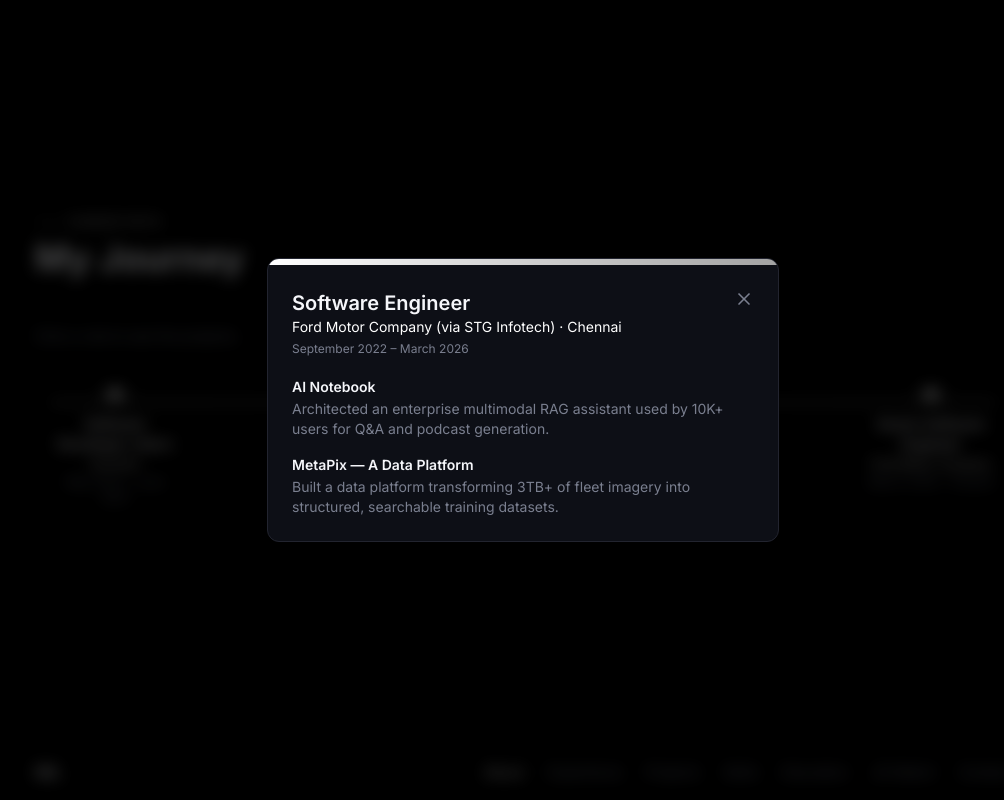
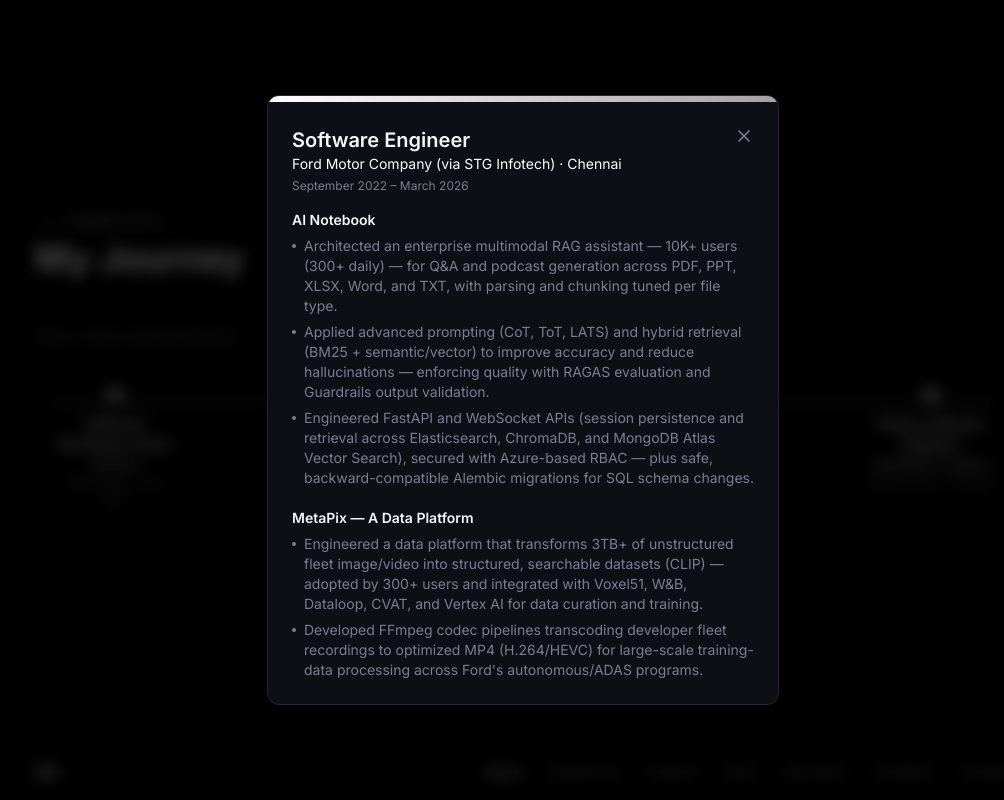
Before and after one commit to vrnarenkumar/know-naren, a React (Vite) app: page / in a window 1280 px wide. Both pictures are taken after a click on the button 776 px from the left and 446 px from the top of the page. Shown: the whole page, without its empty margins (117-1121 px from the left). Built offline with nearby package versions, Linux system fonts and the light colour scheme.

Commit message:
content: restore full detailed bullets in My Journey popups instead of one-liners

```diff
--- a/src/components/Experience.tsx
+++ b/src/components/Experience.tsx
@@ -75,10 +75,10 @@
               exit={{ opacity: 0, scale: 0.95, y: 10 }}
               transition={{ duration: 0.2, ease: 'easeOut' }}
               onClick={(e) => e.stopPropagation()}
-              className="w-full max-w-lg overflow-hidden rounded-xl border border-border bg-surface"
+              className="flex max-h-[85vh] w-full max-w-lg flex-col overflow-hidden rounded-xl border border-border bg-surface"
             >
-              <div className="h-1.5 bg-gradient-to-r from-accent to-accent-2" />
-              <div className="flex items-start justify-between gap-4 p-6 pb-0">
+              <div className="h-1.5 shrink-0 bg-gradient-to-r from-accent to-accent-2" />
+              <div className="flex shrink-0 items-start justify-between gap-4 p-6 pb-4">
                 <div>
                   <h3 className="text-xl font-semibold text-text-h">{role.title}</h3>
                   <p className="text-sm text-accent">
@@ -96,14 +96,23 @@
                 </button>
               </div>
 
-              <ul className="space-y-4 p-6 pt-5">
-                {role.projects.map((project) => (
-                  <li key={project.name}>
-                    <p className="text-sm font-semibold text-text-h">{project.name}</p>
-                    <p className="mt-0.5 text-sm text-text-dim">{project.summary}</p>
-                  </li>
-                ))}
-              </ul>
+              <div className="overflow-y-auto px-6 pb-6">
+                <ul className="space-y-5">
+                  {role.projects.map((project) => (
+                    <li key={project.name}>
+                      <p className="mb-1.5 text-sm font-semibold text-text-h">{project.name}</p>
+                      <ul className="space-y-1.5">
+                        {project.bullets.map((bullet) => (
+                          <li key={bullet} className="flex gap-2 text-sm text-text-dim">
+                            <span className="mt-2 h-1 w-1 shrink-0 rounded-full bg-text-dim" />
+                            {bullet}
+                          </li>
+                        ))}
+                      </ul>
+                    </li>
+                  ))}
+                </ul>
+              </div>
             </motion.div>
           </motion.div>
         )}
--- a/src/content.ts
+++ b/src/content.ts
@@ -20,7 +20,7 @@
 
 export type ExperienceProject = {
   name: string
-  summary: string
+  bullets: string[]
 }
 
 export type ExperienceRole = {
@@ -40,8 +40,10 @@
     projects: [
       {
         name: 'Supply-Chain Data Pipelines',
-        summary:
-          'Built async ETL pipelines ingesting 4.1M+ records and orchestrated concurrent crawlers across Azure VMs for model training data.',
+        bullets: [
+          'Built asynchronous ETL / data-engineering pipelines ingesting 4.1M+ records (RabbitMQ migrated to Kafka, PostgreSQL) for the supply-chain platform serving domestic e-commerce sellers.',
+          'Orchestrated concurrent crawler sessions across Azure VMs (BeautifulSoup, Selenium, tmux) to extract product descriptions, images, and metadata for model training.',
+        ],
       },
     ],
   },
@@ -53,8 +55,11 @@
     projects: [
       {
         name: 'SKU Content Automation',
-        summary:
-          'Trained and deployed deep-learning models (PyTorch, SageMaker) to auto-generate product descriptions and automate content for 50K+ Excel sheets.',
+        bullets: [
+          'Trained deep-learning models (PyTorch) on Amazon SageMaker — BLIP captioning and Faster R-CNN object detection — auto-generating product descriptions and keywords across 500+ SKUs and cutting manual content-creation effort by 50%.',
+          'Packaged models to Amazon ECR and served them via SageMaker endpoints, exposed through API Gateway + AWS Lambda — automating content for 50K+ Excel sheets across domestic SKUs.',
+          'Owned Azure VM infrastructure — provisioning microservices, monitoring, and disaster recovery — for a cross-functional team.',
+        ],
       },
     ],
   },
@@ -66,11 +71,18 @@
     projects: [
       {
         name: 'AI Notebook',
-        summary: 'Architected an enterprise multimodal RAG assistant used by 10K+ users for Q&A and podcast generation.',
+        bullets: [
+          'Architected an enterprise multimodal RAG assistant — 10K+ users (300+ daily) — for Q&A and podcast generation across PDF, PPT, XLSX, Word, and TXT, with parsing and chunking tuned per file type.',
+          'Applied advanced prompting (CoT, ToT, LATS) and hybrid retrieval (BM25 + semantic/vector) to improve accuracy and reduce hallucinations — enforcing quality with RAGAS evaluation and Guardrails output validation.',
+          'Engineered FastAPI and WebSocket APIs (session persistence and retrieval across Elasticsearch, ChromaDB, and MongoDB Atlas Vector Search), secured with Azure-based RBAC — plus safe, backward-compatible Alembic migrations for SQL schema changes.',
+        ],
       },
       {
         name: 'MetaPix — A Data Platform',
-        summary: 'Built a data platform transforming 3TB+ of fleet imagery into structured, searchable training datasets.',
+        bullets: [
+          'Engineered a data platform that transforms 3TB+ of unstructured fleet image/video into structured, searchable datasets (CLIP) — adopted by 300+ users and integrated with Voxel51, W&B, Dataloop, CVAT, and Vertex AI for data curation and training.',
+          "Developed FFmpeg codec pipelines transcoding developer fleet recordings to optimized MP4 (H.264/HEVC) for large-scale training-data processing across Ford's autonomous/ADAS programs.",
+        ],
       },
     ],
   },
@@ -82,15 +94,26 @@
     projects: [
       {
         name: 'Multi-Agent Developer Automation Platform',
-        summary: 'Led a LangGraph-based MLOps platform that auto-generates IaC/CI-CD, cutting deploy time 70% across 2K+ deployments.',
+        bullets: [
+          'Led and mentored a team building a LangGraph based MLOps platform that bridges Software Engineering, ML, and DevOps workflow which auto-generates Terraform (IaC) and CI/CD pipelines, standardizing deployment from experimentation to production — later packaged as an MCP with FastMCP.',
+          'Cut deploy time by 70% and enabled 2K+ deployments in under 25 minutes each.',
+          'Built an OpenTelemetry-based observability + agent-eval layer (Arize Phoenix, Pydantic, Guardrails, LLM-as-a-judge) that traces every reasoning step, tool call, and response, and gates deployments on a 91% task-success threshold.',
+        ],
       },
       {
         name: 'Smart Design Failure Mode and Effects Analysis Platform',
-        summary: 'Re-architected DFMEA analysis with a Google ADK agent, cutting manual effort ~40% and compute spend $50K+/year.',
+        bullets: [
+          "Partnered with DFMEA engineers to re-architect the old failure-mode-analysis platform with a Google ADK based agent — modeling vehicle system's boundary diagrams as node/edge/legend to automate multi-stage analysis, surfacing risks earlier and reducing warranty/recall exposure and manual effort by roughly 40%.",
+          'Built automated ETL / data-ingestion pipelines loading 30+ DFMEA Excel sheets per week (Cloud Scheduler & Pub/Sub) into PostgreSQL — feeding a knowledge graph that powers the SmartFMA agent (Google ADK).',
+          'Designed a complexity-aware routing layer that predicts request difficulty and selects the optimal model across self-hosted SLMs (vLLM on HPC) and Gemini on Vertex AI — cutting compute spend $50K+/year with no loss in reasoning quality.',
+        ],
       },
       {
         name: 'Skills Marketplace',
-        summary: 'Built an agent skills marketplace scaling to 1K+ reusable skills across the organization.',
+        bullets: [
+          'Built an agent-based Skills Marketplace platform with Copilot and Claude enabling Ford developers to publish and reuse agent skills for everyday automations (e.g., Jira task creation) — scaling to 1K+ reusable skills (300+ daily) across the organization, compatible with GitHub Copilot, Claude Code, and OpenAI Codex.',
+          'Built a duplicate-API detection pipeline for the API Catalog using lexical filtering plus ANN cosine-similarity over schema embeddings — improving API duplicate-discovery precision by 80%.',
+        ],
       },
     ],
   },
```
